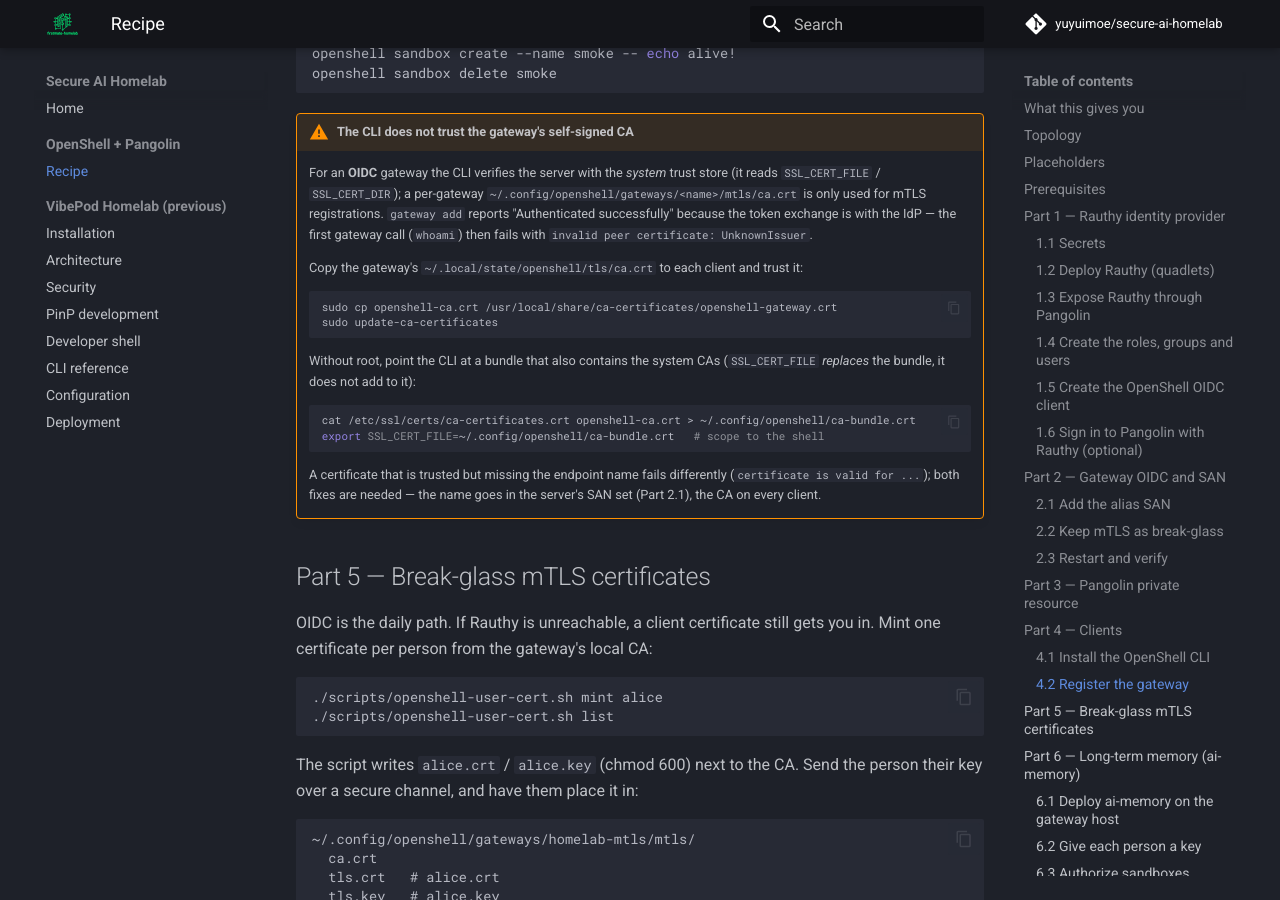
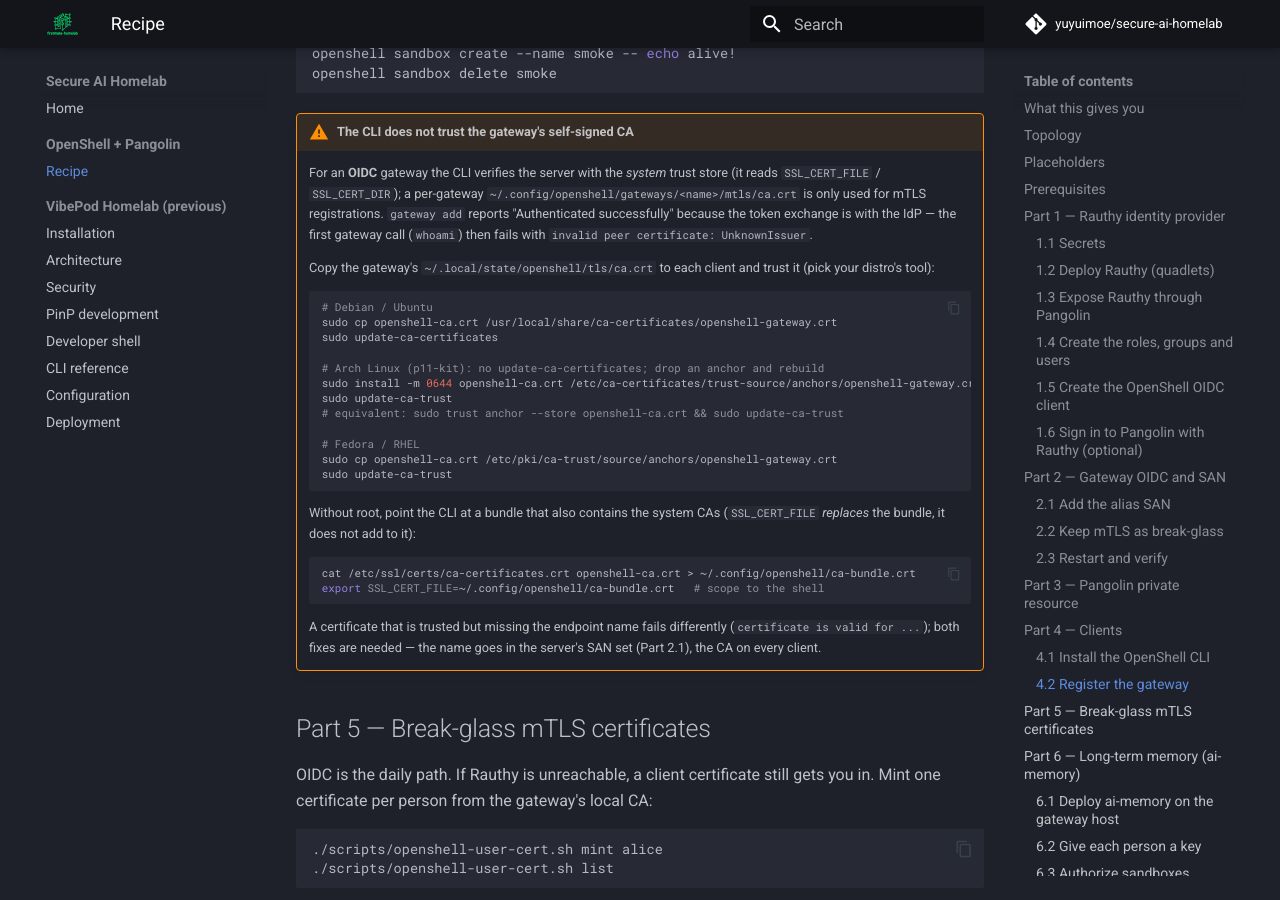
Before and after one commit to yuyuimoe/secure-ai-homelab, an MkDocs documentation site: the page built from docs/guides/openshell-pangolin.md, in a window 1280 px wide and 900 px high, scrolled down 9747 px. Built offline with MkDocs 1.6.1 and Material for MkDocs 9.7.7, drawn with Linux system fonts in a browser that asks for light colours; comment, search, counter and statistics services are not loaded.

Commit message:
docs(openshell): Arch/p11-kit client trust steps
update-ca-certificates is Debian-only. Add the p11-kit path for Arch
(/etc/ca-certificates/trust-source/anchors + update-ca-trust, or
trust anchor --store) and the Fedora path, and note that p11-kit's
user-level store is not read by rustls-native-certs.

````diff
--- a/docs/guides/openshell-pangolin.md
+++ b/docs/guides/openshell-pangolin.md
@@ -444,11 +444,21 @@ openshell sandbox delete smoke
     with `invalid peer certificate: UnknownIssuer`.
 
     Copy the gateway's `~/.local/state/openshell/tls/ca.crt` to each client and
-    trust it:
+    trust it (pick your distro's tool):
 
     ```bash
+    # Debian / Ubuntu
     sudo cp openshell-ca.crt /usr/local/share/ca-certificates/openshell-gateway.crt
     sudo update-ca-certificates
+
+    # Arch Linux (p11-kit): no update-ca-certificates; drop an anchor and rebuild
+    sudo install -m 0644 openshell-ca.crt /etc/ca-certificates/trust-source/anchors/openshell-gateway.crt
+    sudo update-ca-trust
+    # equivalent: sudo trust anchor --store openshell-ca.crt && sudo update-ca-trust
+
+    # Fedora / RHEL
+    sudo cp openshell-ca.crt /etc/pki/ca-trust/source/anchors/openshell-gateway.crt
+    sudo update-ca-trust
     ```
 
     Without root, point the CLI at a bundle that also contains the system CAs
````
